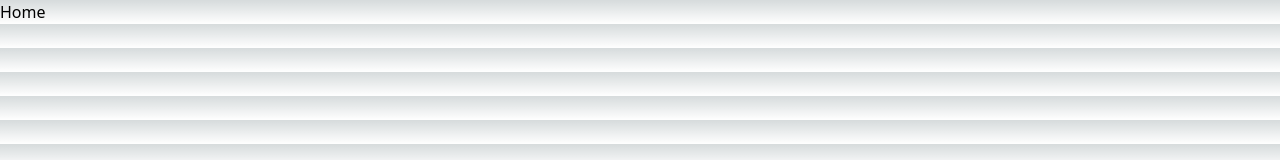
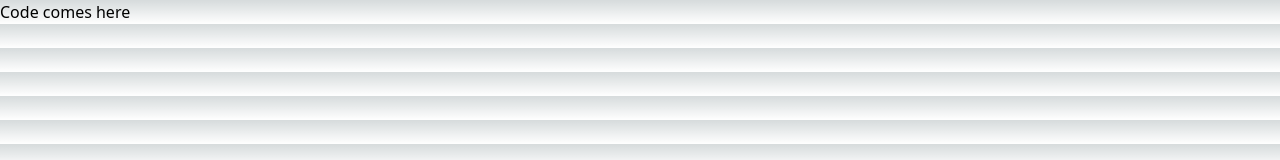
Before and after one commit to RajuNiranjan/raju_portfolio, a Next.js app: page / in a window 1280 px wide. Shown: the top 160 px of the page. Built offline with nearby package versions, Linux system fonts and the light colour scheme.

Commit message:
updateed

```diff
--- a/src/pages/index.js
+++ b/src/pages/index.js
@@ -1,7 +1,7 @@
 import React from "react";
 
 const Home = ()=>{
-  return <h1>Home</h1>
+  return <h1>Code comes here</h1>
 }
 
 export default Home
```
